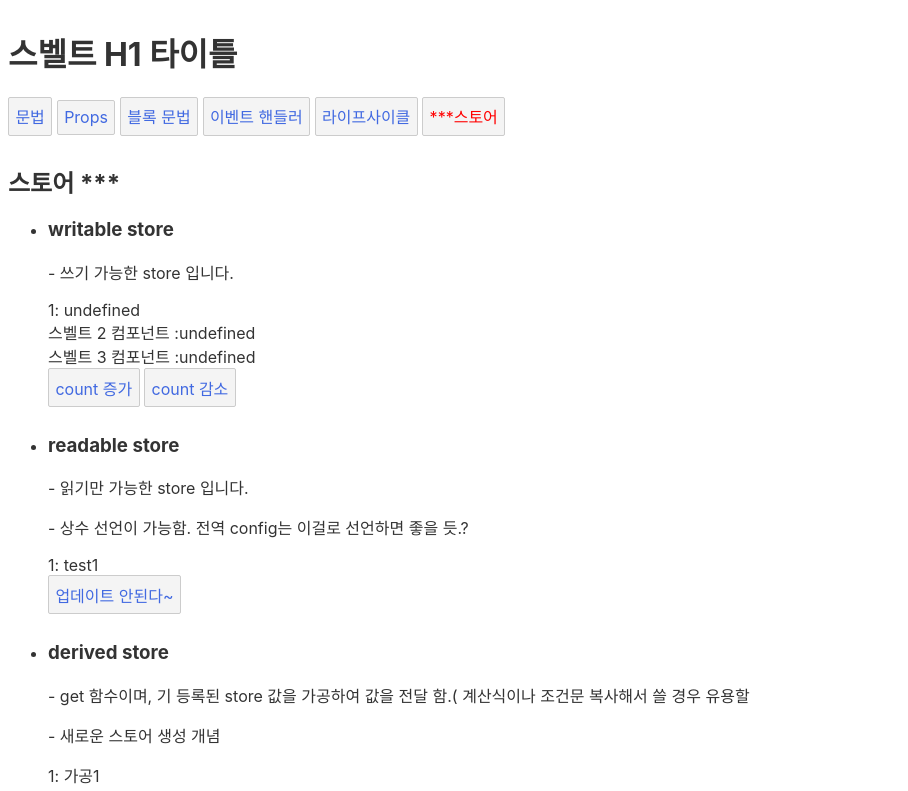
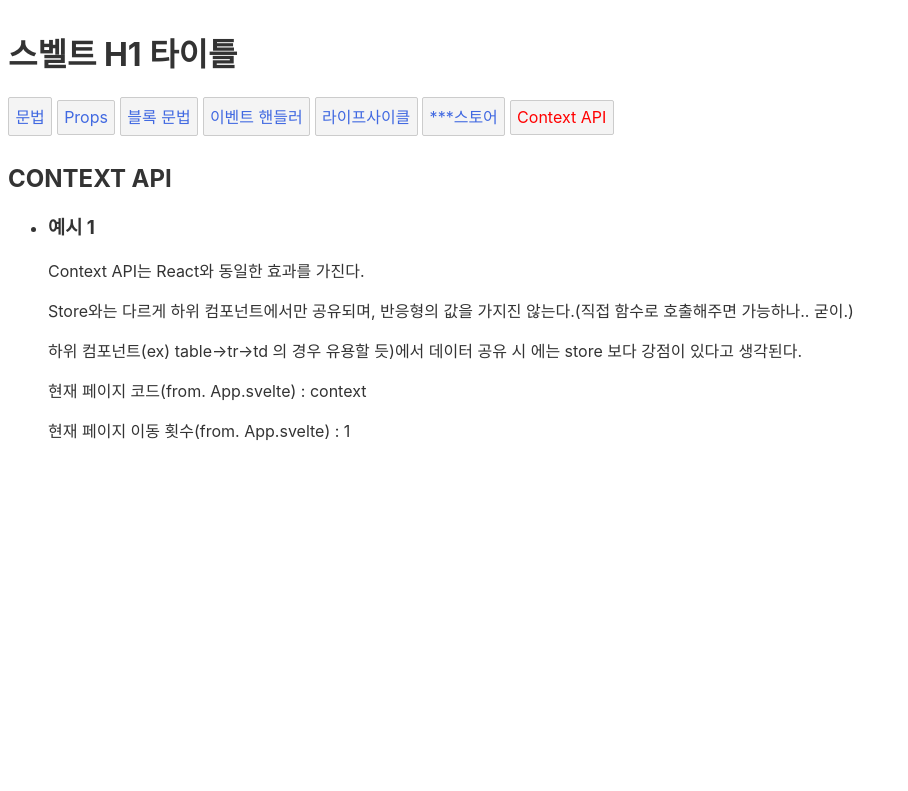
Before and after one commit to DevHyeongJun/svelte, a Svelte app: page / in a window 1280 px wide. Shown: the top 791 px of the page, without its empty margins (0-908 px from the left). Built offline with nearby package versions, Linux system fonts and the light colour scheme.

Commit message:
Context API의 사용~~

```diff
--- a/package.json
+++ b/package.json
@@ -17,8 +17,8 @@
     "rollup-plugin-terser": "^7.0.0",
     "svelte": "^3.0.0"
   },
-
   "dependencies": {
+    "mapbox-gl": "^2.8.2",
     "sirv-cli": "^2.0.0"
   }
 }
--- a/src/App.svelte
+++ b/src/App.svelte
@@ -1,4 +1,7 @@
 <script>
+	import { setContext } from 'svelte';
+    import { CONTEXT_DATA } from './context/global.js';
+
 	import Const from './global/const';
 	import LangPage from './page/lang.svelte';
 	import PropsPage from './page/props.svelte';
@@ -6,14 +9,22 @@
 	import EventHandlerPage from './page/eventhandler.svelte';
 	import LifeCyclePage from './page/lifecycle.svelte';
 	import StorePage from './page/store.svelte';
+	import ContextPage from './page/context.svelte';
 
 
-	const test = 'testDiv';
-	let page = 'store';
 
+	setContext(CONTEXT_DATA, {
+        currentPage: () => page,
+		pageMoveCnt: () => i
+    });
+
+	let page = 'context';
+	let i = 1;
 	const buttonHandler = (e) => {
 		const {target} = e;
+
 		page = e.target.getAttribute('data-key');
+		if ( page != 'context' ) i++;
 	}
 </script>
 
@@ -44,6 +55,8 @@
 	<button class:active={page === 'event'} data-key="event" on:click={buttonHandler}>이벤트 핸들러</button>
 	<button class:active={page === 'life'} data-key="life" on:click={buttonHandler}>라이프사이클</button>
 	<button class:active={page === 'store'} data-key="store" on:click={buttonHandler}>***스토어</button>
+	<button class:active={page === 'context'} data-key="context" on:click={buttonHandler}>Context API</button>
+
 
 	{#if page === 'lang'}<LangPage/>{/if}
 	{#if page === 'props'}<PropsPage/>{/if}
@@ -51,5 +64,6 @@
 	{#if page === 'event'}<EventHandlerPage/>{/if}
 	{#if page === 'life'}<LifeCyclePage/>{/if}
 	{#if page === 'store'}<StorePage/>{/if}
+	{#if page === 'context'}<ContextPage/>{/if}
 
 </div>
--- /dev/null
+++ b/src/context/global.js
@@ -0,0 +1,3 @@
+const CONTEXT_DATA = {};
+
+export { CONTEXT_DATA };
--- /dev/null
+++ b/src/page/context.svelte
@@ -0,0 +1,19 @@
+<script>
+    import { getContext } from 'svelte';
+    import { CONTEXT_DATA } from '../context/global.js';
+
+    const { currentPage, pageMoveCnt } = getContext(CONTEXT_DATA);
+</script>
+
+
+<h2>CONTEXT API </h2>
+<ul>
+	<li>
+		<h3>예시 1</h3>
+        <p>Context API는 React와 동일한 효과를 가진다.</p>
+        <p>Store와는 다르게 하위 컴포넌트에서만 공유되며, 반응형의 값을 가지진 않는다.(직접 함수로 호출해주면 가능하나.. 굳이.)</p>
+        <p>하위 컴포넌트(ex) table->tr->td 의 경우 유용할 듯)에서 데이터 공유 시 에는 store 보다 강점이 있다고 생각된다.</p>
+		<p>현재 페이지 코드(from. App.svelte) : {currentPage()}</p>
+		<p>현재 페이지 이동 횟수(from. App.svelte) : {pageMoveCnt()}</p>
+	</li>
+</ul>
--- a/src/page/onDestory.svelte
+++ b/src/page/onDestory.svelte
@@ -2,7 +2,6 @@
 <script>
 	import { onDestroy  } from 'svelte';
 	onDestroy(() => {
-    	alert('3');
   	});
 </script>
 
```
Also changed, not shown: 1 other file (tests, documents, lock files or other folders).
